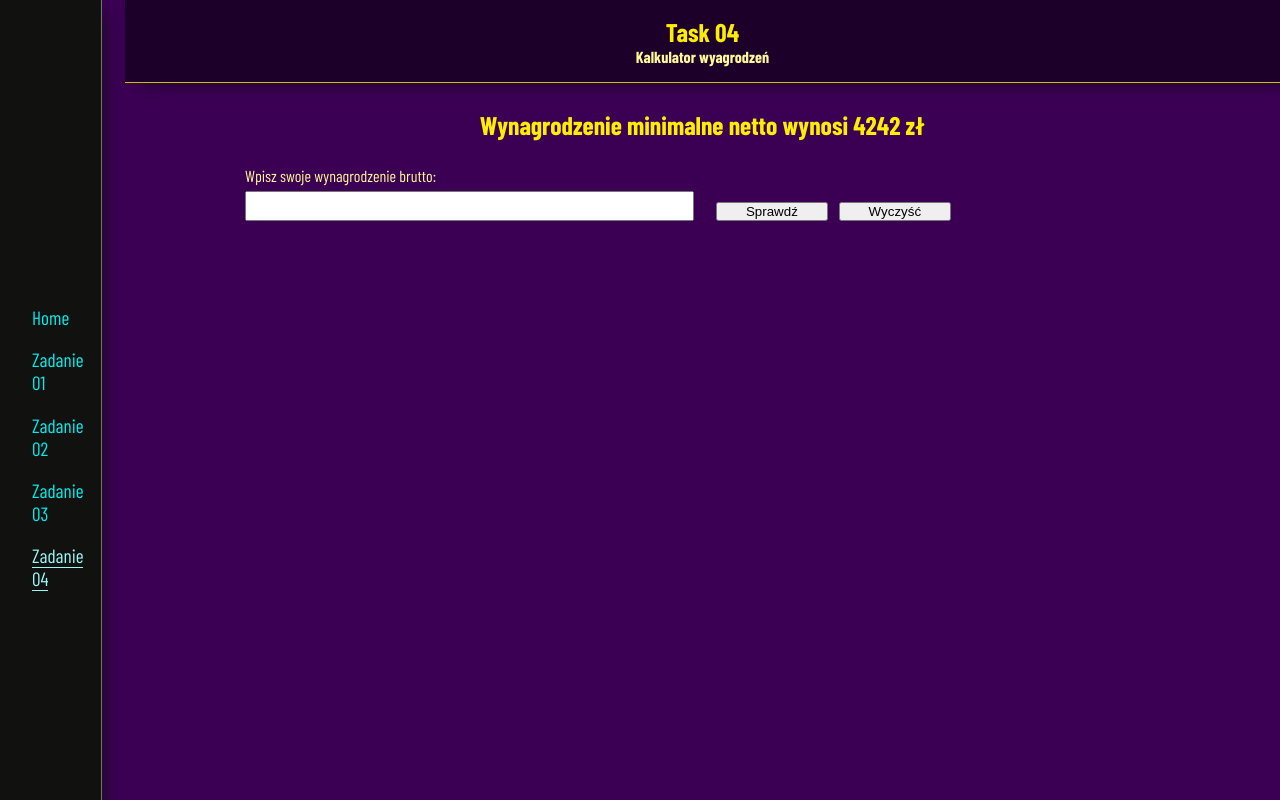
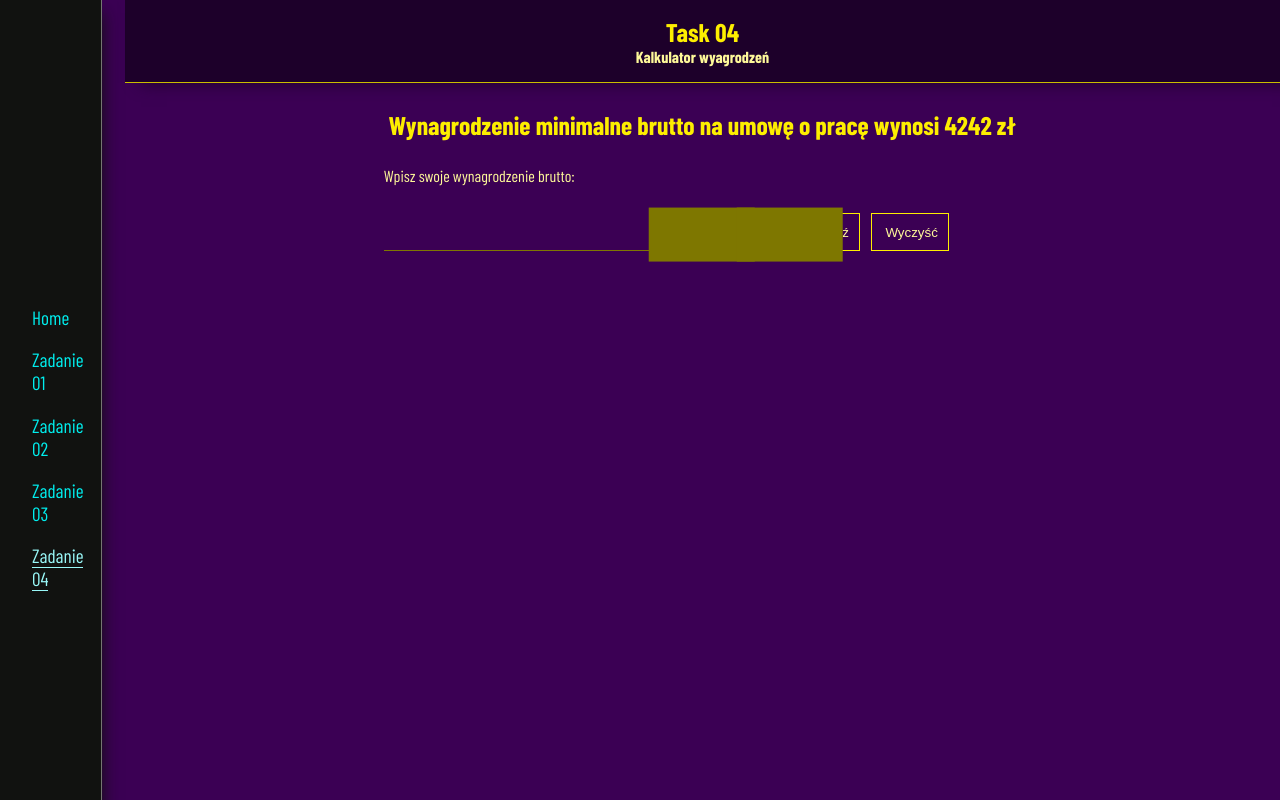
Before and after one commit to Scorpion19702022/MyReact_App001, a React (Create React App) app: page /Task04 in a window 1280 px wide. Built offline with nearby package versions, Linux system fonts and the light colour scheme; a web font is replaced by a local one.

Commit message:
style btn

```diff
--- a/src/Components/Task04/Task04input.js
+++ b/src/Components/Task04/Task04input.js
@@ -5,7 +5,7 @@ import styles from './Task04input.module.css'
 const Task04input = () => {
 	return (
 		<div className={styles.wrapper_inputs}>
-			<h1 className={styles.heading_input}>Wynagrodzenie minimalne netto wynosi 4242 zł</h1>
+			<h1 className={styles.heading_input}>Wynagrodzenie minimalne brutto na umowę o pracę wynosi 4242 zł</h1>
 			<div className={styles.box_inputs}>
 				<div className={styles.box_input}>
 					<label className={styles.label_input}>Wpisz swoje wynagrodzenie brutto:</label>
--- a/src/Components/Task04/Task04input.module.css
+++ b/src/Components/Task04/Task04input.module.css
@@ -53,7 +53,7 @@
 }
 
 .box_inputs {
-	width: 100%;
+	width: 70%;
 	display: flex;
 	justify-content: center;
 	align-items: center;
@@ -70,18 +70,25 @@
 
 .label_input {
 	width: 100%;
-	margin-bottom: 0.4em;
+	margin-bottom: 1em;
 	color: var(--color-yellow02);
 }
 
 .input_input {
 	width: 100%;
 	padding: 0.4em 0.2em;
+	background: none;
+	border: none;
+	border-bottom: 0.04em solid var(--color-yellow06);
+	color: var(--color-yellow03);
+	font-size: 1.6em;
+	outline: none;
 }
 
 .btns_input {
 	width: 40%;
 	display: flex;
+	justify-content: center;
 	align-self: flex-end;
 }
 
@@ -89,4 +96,25 @@
 	width: 25%;
 	position: relative;
 	margin: 0em 0.4em;
+	padding: 0.8em 1em;
+	background: none;
+	border: 0.04em solid var(--color-yellow04);
+	color: var(--color-yellow02);
+	z-index: 1;
+	cursor: pointer;
+	transition: all 0.2s ease-in-outs;
 }
+
+.btn_input::before {
+	position: absolute;
+	content: '';
+	width: 140%;
+	height: 150%;
+	z-index: -1;
+	transform: translate(-140%, -32%);
+	background-color: var(--color-yellow06);
+}
+
+.btn_input:hover::before {
+	transform: translate(70%, -32%);
+}
```
